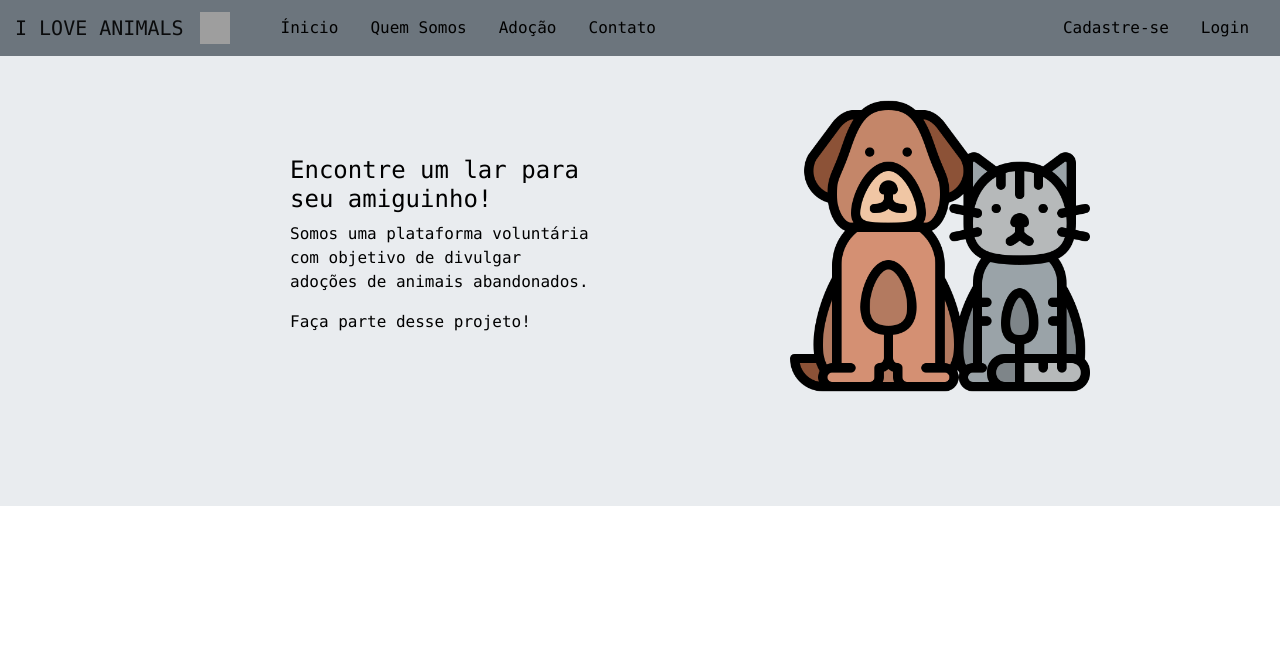
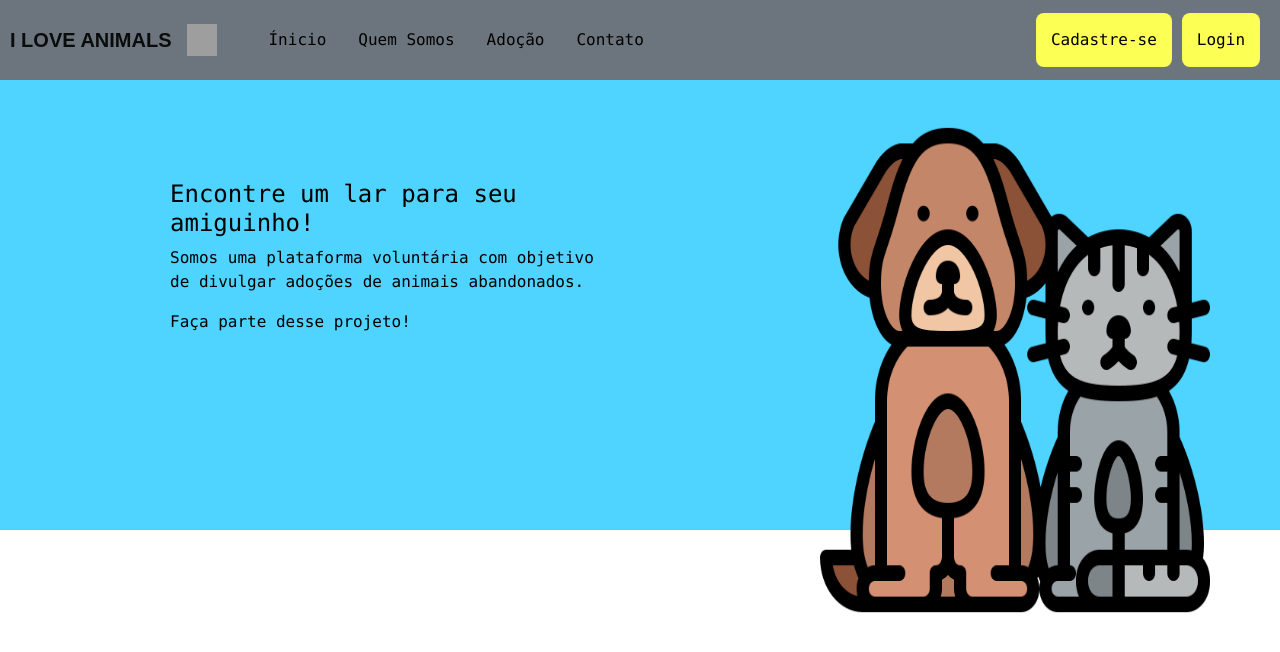
Before and after one commit to wagnergbriel/I-love-Animals-Project-Complete, a Django app: page / in a window 1280 px wide. Shown: the top 652 px of the page. Run offline with Django 3.2, Linux system fonts and the light colour scheme; some libraries are stand-ins or nearby versions; grey boxes are pictures that could not be loaded.

Commit message:
style: modfificar estilo dos templates base e home

```diff
--- a/animals_app/static/animals_app/css/style.css
+++ b/animals_app/static/animals_app/css/style.css
@@ -1,15 +1,20 @@
 :root {
-    --bs-gray-100: #f8f9fa;
-    --bs-gray-200: #e9ecef;
+    --amarelo-claro: #fcff54;
+    --azul-piscina: #4fd3ff;
+    --preto-acinzentado: #222121;
     --bs-font-monospace: SFMono-Regular, Menlo, Monaco, Consolas, "Liberation Mono", "Courier New", monospace;
 
 }
 body{
     font-family: var(--bs-font-monospace);
-
 }
 
+/*Template Base*/
 /*Menu da página */
+header{
+    background:  var(--azul-piscina);
+}
+
 nav .itens{
     display: flex;
     flex-direction: row;
@@ -19,7 +24,10 @@ nav .itens{
 }
 
 nav .logo{
-    margin-left: 15px;
+    margin-left: 10px;
+    color: black;
+    font-family: Arial;
+    font-weight: bold;
 
 }
 
@@ -28,7 +36,10 @@ nav .itens a{
 }
 
 nav .itens a:hover{
-    color: var(--bs-gray-100);
+    color: whitesmoke;
+    padding: 8px;
+    border-radius: 5px;
+    background-color: var(--preto-acinzentado);
 }
 
 nav .login{
@@ -39,18 +50,25 @@ nav .login{
     margin-right: 15px;
 }
 
-nav .login a{
+nav .login a:nth-child(1n+1){
+    border-radius: 8px;
+    margin-right: 3px;
     color: black;
+    padding: 15px;
+    background-color: var(--amarelo-claro);
+    margin: 5px;
+    text-decoration: none;
 }
 
 nav .login a:hover{
-    color: var(--bs-gray-100);
-
+    background-color: var(--preto-acinzentado);
+    color: whitesmoke;
 }
 
+/*Template Home*/
 /*Container principal*/
 main .container-principal{
-    background-color: var(--bs-gray-200);
+    background-color: var(--azul-piscina);
     height: 450px;
     display: flex;
     flex-direction: row;
@@ -59,13 +77,25 @@ main .container-principal{
 }
 
 main .texto-principal{
-    width: 500px;
+    width: 650px;
     padding: 100px;
     color: black;
 }
+
+main .texto-principal .titulo{
+    font-family: 'Times New Roman', Times, serif;
+    font-size: 60px;
+    font-weight: bold;
+}
 main .imagem-principal .animal-estimacao{
-    width: 300px;
-    height: 300px;
+    width: 390px;
+    height: 500px;
     margin-top: 40px;
     margin-left: 100px;
 }
+
+/*Rodapé*/
+footer{
+    height: 200px;
+    background-color: var(--preto-acinzentado);
+}
```
